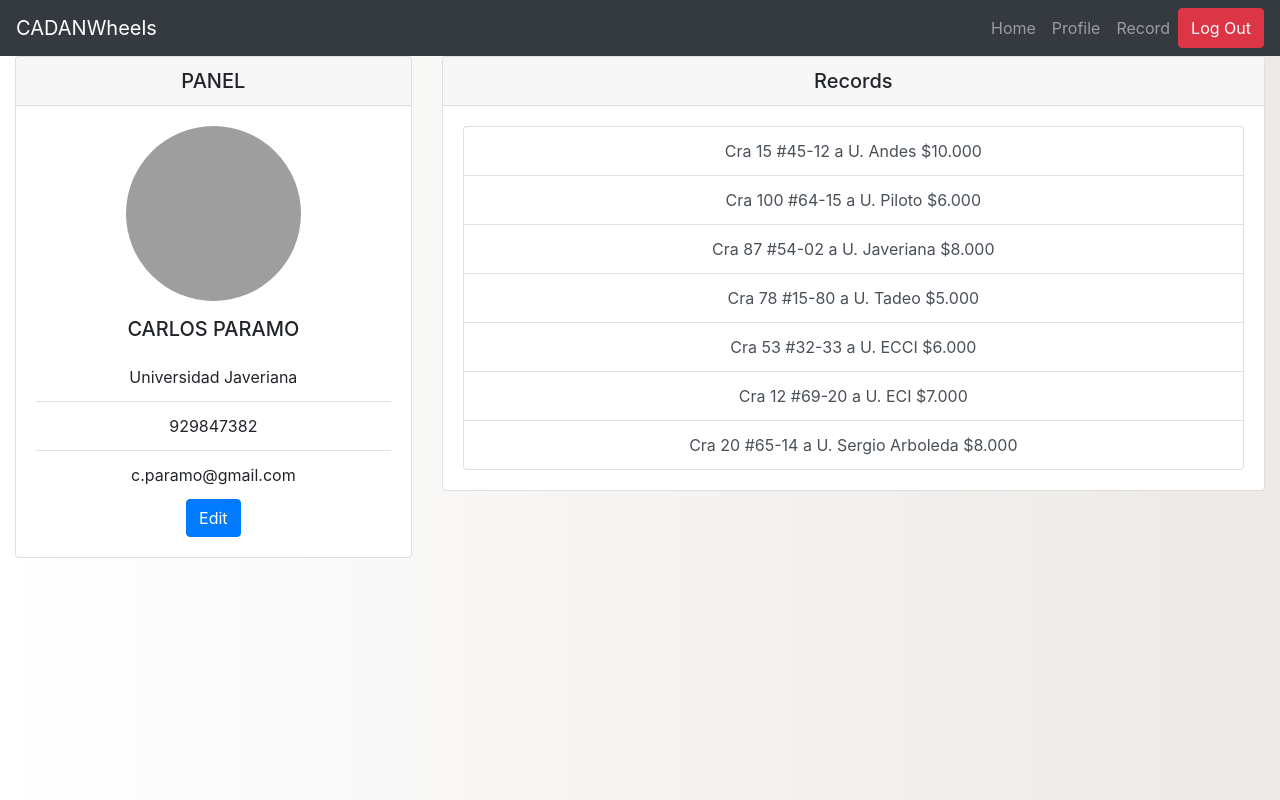
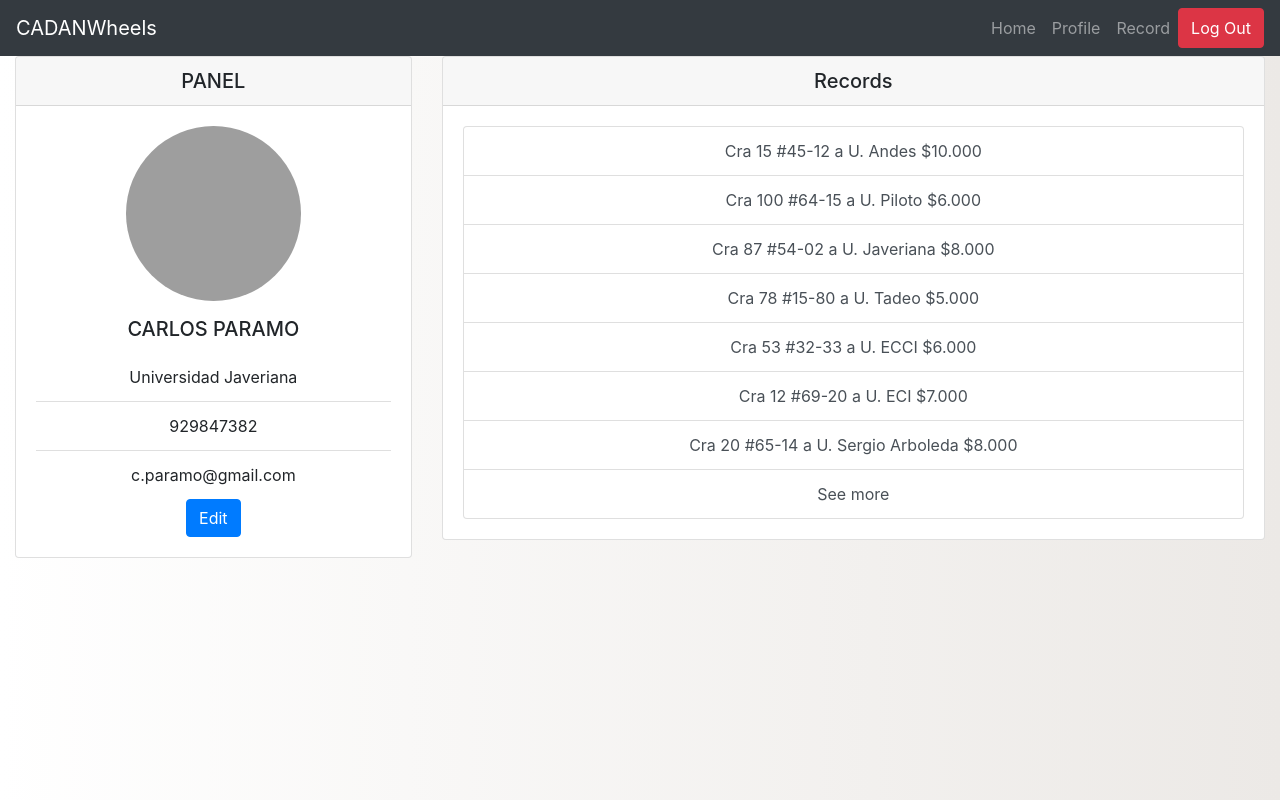
Before and after one commit to CADAN-Developers/CADAN-WHEELS, a React (Create React App) app: page /pasajero in a window 1280 px wide. Built offline with nearby package versions, Linux system fonts and the light colour scheme; grey boxes are pictures that could not be loaded.

Commit message:
Vista Pasajero terminada

```diff
--- a/src/Pasajero/PasajeroHome.js
+++ b/src/Pasajero/PasajeroHome.js
@@ -65,7 +65,7 @@ class PasajeroHome extends React.Component {
                                             <ListGroup.Item action onClick={this.alertClicked}>Cra 53 #32-33 a U. ECCI $6.000</ListGroup.Item>
                                             <ListGroup.Item action onClick={this.alertClicked}>Cra 12 #69-20 a U. ECI $7.000</ListGroup.Item>
                                             <ListGroup.Item action onClick={this.alertClicked}>Cra 20 #65-14 a U. Sergio Arboleda $8.000</ListGroup.Item>
-
+                                            <ListGroup.Item action onClick={this.alertClicked}>See more</ListGroup.Item>
                                         </ListGroup>
                                     </Card.Body>
                                 </Card>
@@ -78,7 +78,7 @@ class PasajeroHome extends React.Component {
     }
 
     alertClicked() {
-      alert('You clicked the third ListGroupItem');
+      alert('Operation in maintenance');
     }
 }
 
```
